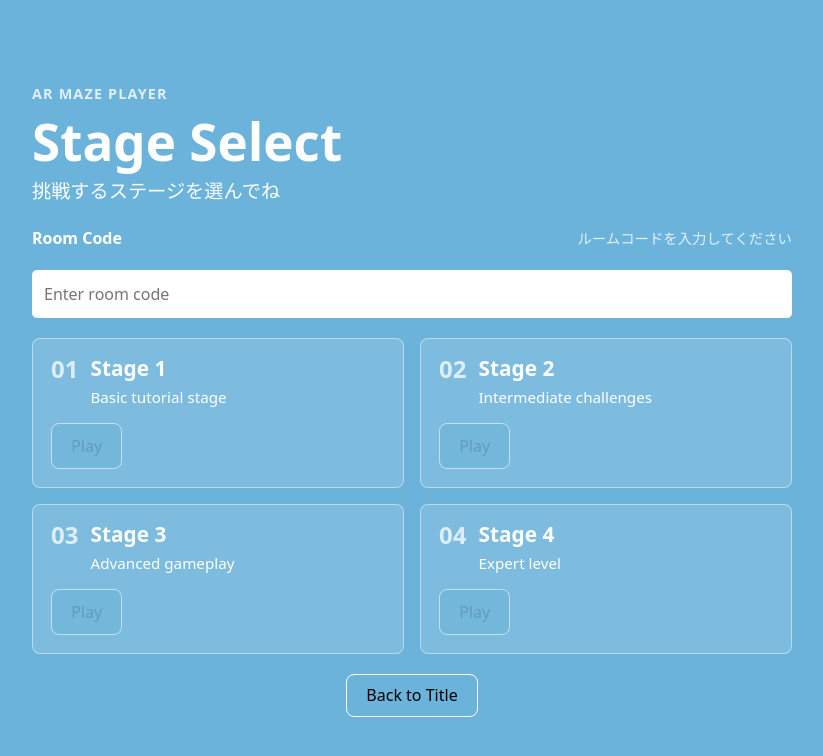
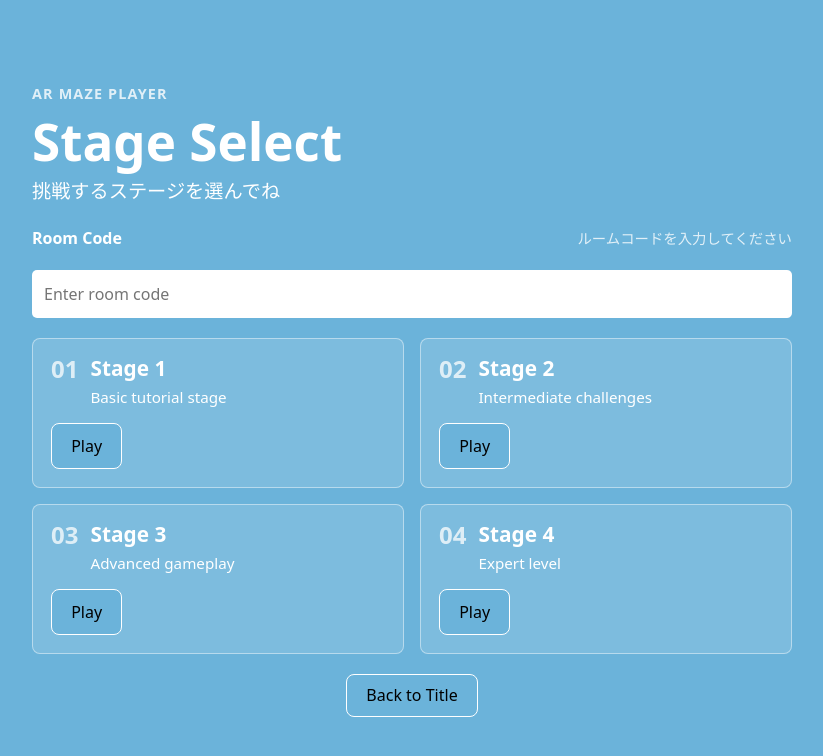
Before and after one commit to Semi-koron/ar-mage-desktop, a React (Vite) app: page /stage-select in a window 1280 px wide. Shown: the top 756 px of the page, without its empty margins (228-1051 px from the left). Built offline with nearby package versions, Linux system fonts and the light colour scheme.

Commit message:
fix:スタイルを修正

```diff
--- a/src/components/feature/Button/index.module.css
+++ b/src/components/feature/Button/index.module.css
@@ -1,4 +1,4 @@
-button {
+.button {
   border-radius: 8px;
   border: 1px solid var(--white);
   padding: 0.6em 1.2em;
@@ -12,14 +12,10 @@ button {
   align-items: center;
   gap: 10px;
 }
-button:hover {
+.button:hover {
   background-color: var(--primary-color-hover);
 }
-button:disabled {
-  opacity: 0.55;
-  cursor: not-allowed;
-}
-button:focus,
-button:focus-visible {
+.button:focus,
+.button:focus-visible {
   outline: 4px auto var(--secondary-color);
 }
--- a/src/components/feature/Button/index.tsx
+++ b/src/components/feature/Button/index.tsx
@@ -1,15 +1,14 @@
 import React from "react";
-import "./index.module.css";
+import styles from "./index.module.css";
 
 interface ButtonProps {
   children: React.ReactNode;
   onClick?: () => void;
-  disabled?: boolean;
 }
 
-const Button = ({ children, onClick, disabled = false }: ButtonProps) => {
+const Button = ({ children, onClick }: ButtonProps) => {
   return (
-    <button type="button" onClick={onClick} disabled={disabled}>
+    <button type="button" onClick={onClick} className={styles.button}>
       {children}
     </button>
   );
```
